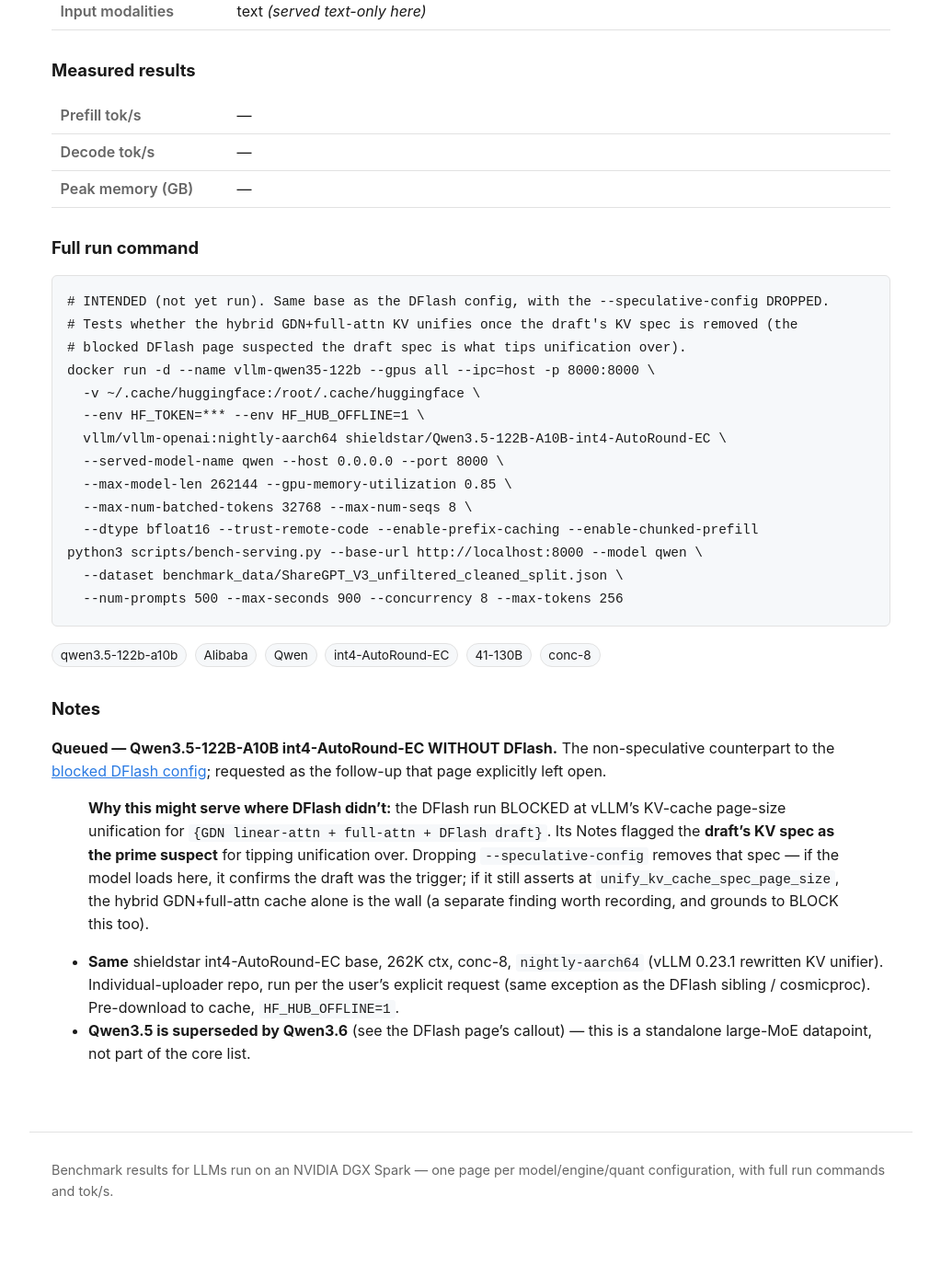
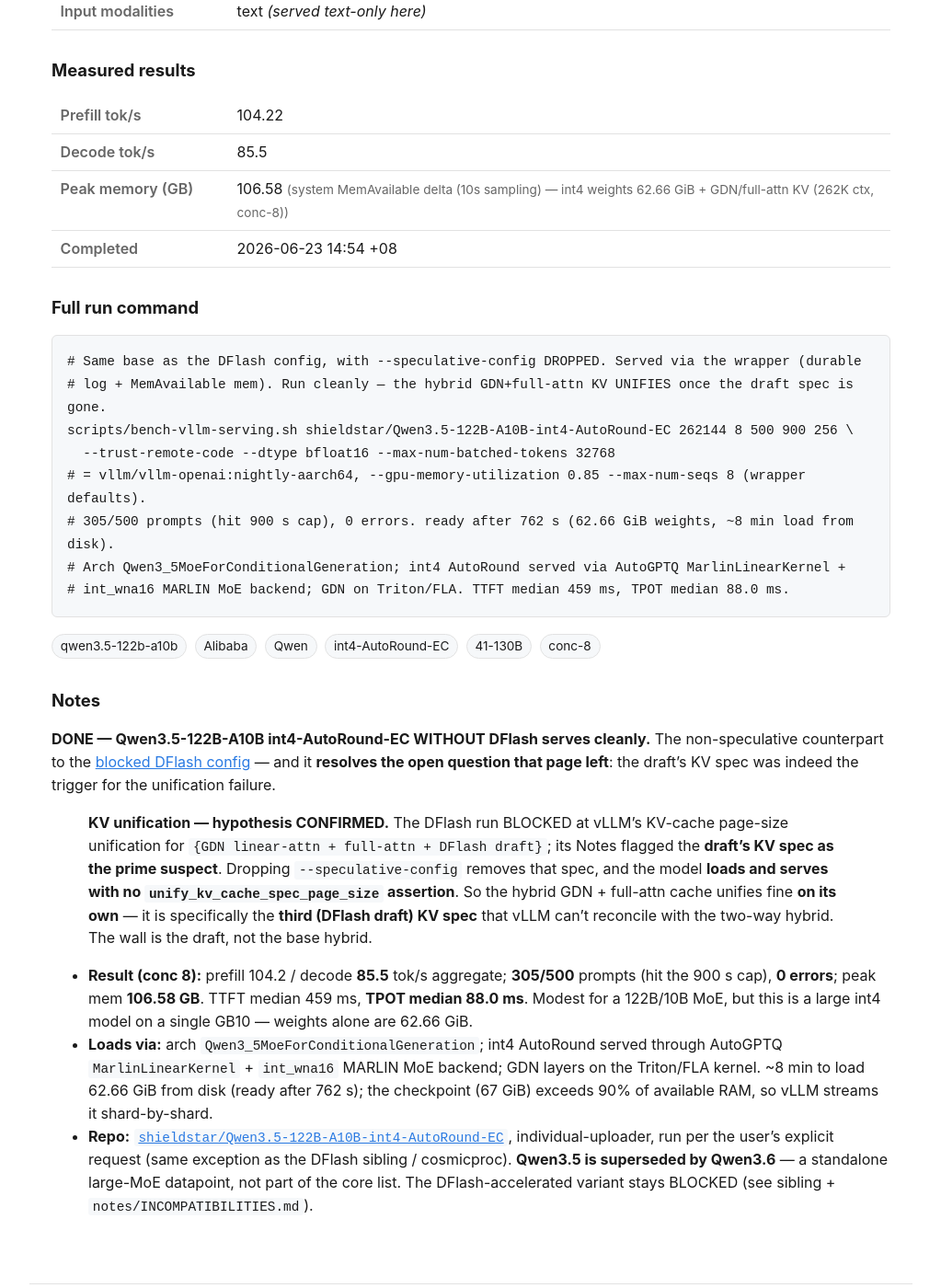
Before and after one commit to yjsoon/autobench, a Jekyll site: the page built from _configs/qwen3-5-122b-a10b-vllm-int4-autoround.md, in a window 1280 px wide and 1400 px high, scrolled down 777 px. Shown: the whole window at 92% size, without its empty margins (128-1151 px from the left). Built offline with Jekyll 4.4.1, drawn with Linux system fonts in a browser that asks for light colours; before the commit the page ends 2145 px from its top, so only the background shows below that; some of the changed text lies outside the part shown.

Commit message:
Bench: Qwen3.5-122B-A10B vLLM int4-AutoRound base no-DFlash (decode 85.5 tok/s) — KV unifies without draft
DONE & confirms the blocked DFlash sibling's hypothesis: hybrid GDN+full-attn KV unifies
cleanly once the draft KV spec is dropped. 305/500, 0 errors, mem 106.6GB, ready after 762s
(62.66GiB weights). int4 AutoRound via AutoGPTQ Marlin + int_wna16 MARLIN MoE. Cross-linked
DFlash sibling + added the base-vs-draft A/B finding to INCOMPATIBILITIES.md.

Co-Authored-By: Claude Opus 4.8 <noreply@anthropic.com>
Claude-Session: https://claude.ai/code/session_01B9a7mhJxZceLtkYS7wKerp

```diff
--- a/_configs/qwen3-5-122b-a10b-vllm-int4-autoround.md
+++ b/_configs/qwen3-5-122b-a10b-vllm-int4-autoround.md
@@ -14,43 +14,44 @@ modalities: [text]
 mm_served: false
 concurrency: 8
 tags: [qwen3.5-122b-a10b, Alibaba, Qwen, int4-AutoRound-EC, 41-130B, conc-8]
-status: pending
-prefill_toks:
-decode_toks:
-mem_gb:
-mem_source:
-completed_at:
-engine_image: vllm/vllm-openai:nightly-aarch64
+status: done
+prefill_toks: 104.22
+decode_toks: 85.5
+mem_gb: 106.58
+mem_source: system MemAvailable delta (10s sampling) — int4 weights 62.66 GiB + GDN/full-attn KV (262K ctx, conc-8)
+completed_at: 2026-06-23 14:54 +08
+engine_image: vllm/vllm-openai:nightly-aarch64@sha256:68e23ddd982ad5642e21354c2242a3a86d31a3ea83f5937e5c3867942dc6595b
 run_command: |
-  # INTENDED (not yet run). Same base as the DFlash config, with the --speculative-config DROPPED.
-  # Tests whether the hybrid GDN+full-attn KV unifies once the draft's KV spec is removed (the
-  # blocked DFlash page suspected the draft spec is what tips unification over).
-  docker run -d --name vllm-qwen35-122b --gpus all --ipc=host -p 8000:8000 \
-    -v ~/.cache/huggingface:/root/.cache/huggingface \
-    --env HF_TOKEN=*** --env HF_HUB_OFFLINE=1 \
-    vllm/vllm-openai:nightly-aarch64 shieldstar/Qwen3.5-122B-A10B-int4-AutoRound-EC \
-    --served-model-name qwen --host 0.0.0.0 --port 8000 \
-    --max-model-len 262144 --gpu-memory-utilization 0.85 \
-    --max-num-batched-tokens 32768 --max-num-seqs 8 \
-    --dtype bfloat16 --trust-remote-code --enable-prefix-caching --enable-chunked-prefill
-  python3 scripts/bench-serving.py --base-url http://localhost:8000 --model qwen \
-    --dataset benchmark_data/ShareGPT_V3_unfiltered_cleaned_split.json \
-    --num-prompts 500 --max-seconds 900 --concurrency 8 --max-tokens 256
+  # Same base as the DFlash config, with --speculative-config DROPPED. Served via the wrapper (durable
+  # log + MemAvailable mem). Run cleanly — the hybrid GDN+full-attn KV UNIFIES once the draft spec is gone.
+  scripts/bench-vllm-serving.sh shieldstar/Qwen3.5-122B-A10B-int4-AutoRound-EC 262144 8 500 900 256 \
+    --trust-remote-code --dtype bfloat16 --max-num-batched-tokens 32768
+  # = vllm/vllm-openai:nightly-aarch64, --gpu-memory-utilization 0.85 --max-num-seqs 8 (wrapper defaults).
+  # 305/500 prompts (hit 900 s cap), 0 errors. ready after 762 s (62.66 GiB weights, ~8 min load from disk).
+  # Arch Qwen3_5MoeForConditionalGeneration; int4 AutoRound served via AutoGPTQ MarlinLinearKernel +
+  # int_wna16 MARLIN MoE backend; GDN on Triton/FLA. TTFT median 459 ms, TPOT median 88.0 ms.
 ---
 
-**Queued — Qwen3.5-122B-A10B int4-AutoRound-EC WITHOUT DFlash.** The non-speculative counterpart to the
-[blocked DFlash config](qwen3-5-122b-a10b-vllm-int4-autoround-dflash-c8); requested as the follow-up that
-page explicitly left open.
+**DONE — Qwen3.5-122B-A10B int4-AutoRound-EC WITHOUT DFlash serves cleanly.** The non-speculative
+counterpart to the [blocked DFlash config](qwen3-5-122b-a10b-vllm-int4-autoround-dflash-c8) — and it
+**resolves the open question that page left**: the draft's KV spec was indeed the trigger for the
+unification failure.
 
-> **Why this might serve where DFlash didn't:** the DFlash run BLOCKED at vLLM's KV-cache page-size
-> unification for `{GDN linear-attn + full-attn + DFlash draft}`. Its Notes flagged the **draft's KV spec
-> as the prime suspect** for tipping unification over. Dropping `--speculative-config` removes that spec —
-> if the model loads here, it confirms the draft was the trigger; if it still asserts at
-> `unify_kv_cache_spec_page_size`, the hybrid GDN+full-attn cache alone is the wall (a separate finding
-> worth recording, and grounds to BLOCK this too).
+> **KV unification — hypothesis CONFIRMED.** The DFlash run BLOCKED at vLLM's KV-cache page-size
+> unification for `{GDN linear-attn + full-attn + DFlash draft}`; its Notes flagged the **draft's KV spec
+> as the prime suspect**. Dropping `--speculative-config` removes that spec, and the model **loads and
+> serves with no `unify_kv_cache_spec_page_size` assertion**. So the hybrid GDN + full-attn cache unifies
+> fine **on its own** — it is specifically the **third (DFlash draft) KV spec** that vLLM can't reconcile
+> with the two-way hybrid. The wall is the draft, not the base hybrid.
 
-- **Same** shieldstar int4-AutoRound-EC base, 262K ctx, conc-8, `nightly-aarch64` (vLLM 0.23.1 rewritten
-  KV unifier). Individual-uploader repo, run per the user's explicit request (same exception as the
-  DFlash sibling / cosmicproc). Pre-download to cache, `HF_HUB_OFFLINE=1`.
-- **Qwen3.5 is superseded by Qwen3.6** (see the DFlash page's callout) — this is a standalone
-  large-MoE datapoint, not part of the core list.
+- **Result (conc 8):** prefill 104.2 / decode **85.5** tok/s aggregate; **305/500** prompts (hit the 900 s
+  cap), **0 errors**; peak mem **106.58 GB**. TTFT median 459 ms, **TPOT median 88.0 ms**. Modest for a
+  122B/10B MoE, but this is a large int4 model on a single GB10 — weights alone are 62.66 GiB.
+- **Loads via:** arch `Qwen3_5MoeForConditionalGeneration`; int4 AutoRound served through AutoGPTQ
+  `MarlinLinearKernel` + `int_wna16` MARLIN MoE backend; GDN layers on the Triton/FLA kernel. ~8 min to
+  load 62.66 GiB from disk (ready after 762 s); the checkpoint (67 GiB) exceeds 90% of available RAM, so
+  vLLM streams it shard-by-shard.
+- **Repo:** [`shieldstar/Qwen3.5-122B-A10B-int4-AutoRound-EC`](https://huggingface.co/shieldstar/Qwen3.5-122B-A10B-int4-AutoRound-EC),
+  individual-uploader, run per the user's explicit request (same exception as the DFlash sibling /
+  cosmicproc). **Qwen3.5 is superseded by Qwen3.6** — a standalone large-MoE datapoint, not part of the
+  core list. The DFlash-accelerated variant stays BLOCKED (see sibling + `notes/INCOMPATIBILITIES.md`).
```
Also changed, not shown: _configs/qwen3-5-122b-a10b-vllm-int4-autoround-dflash-c8.md (+6 -3 lines), notes/INCOMPATIBILITIES.md (+16 -0 lines).
